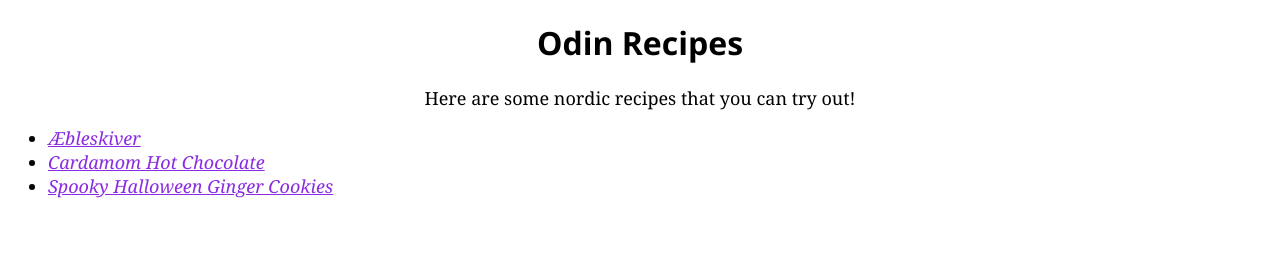
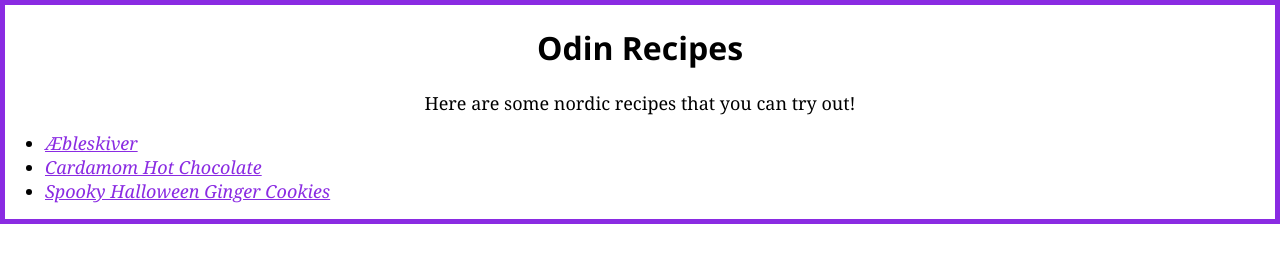
Before and after one commit to miguelangel-code/odin-recipes, a plain HTML site: page index.html in a window 1280 px wide. Drawn offline with Linux system fonts and the light colour scheme.

Commit message:
Add a border to the homepage and set margin to 0

```diff
--- a/styles.css
+++ b/styles.css
@@ -1,5 +1,10 @@
 body {
 	text-align: center;
+}
+
+.index {
+	border: 5px solid blueviolet;
+	margin: 0;
 }
 
 h2, a {
```
